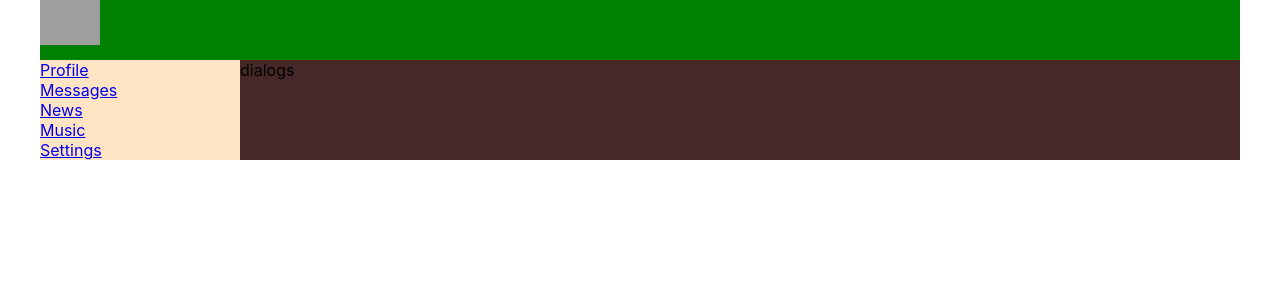
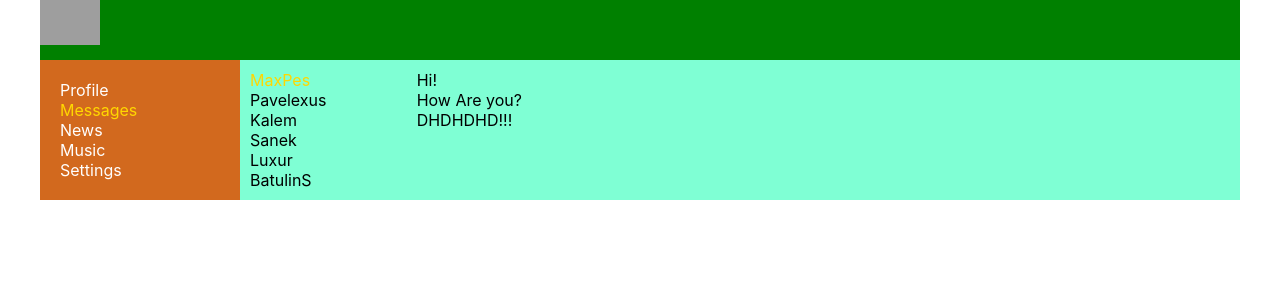
Before and after one commit to Dem0nZ/SocialNetwork, a React (Create React App) app: page /dialogs in a window 1280 px wide. Shown: the top 300 px of the page. Built offline with nearby package versions, Linux system fonts and the light colour scheme; grey boxes are pictures that could not be loaded.

Commit message:
add work with Dialogs

```diff
--- a/src/App.css
+++ b/src/App.css
@@ -10,5 +10,5 @@
 
 .app-wrapper-content {
   grid-area: c;
-  background-color: rgb(71, 40, 40);
+  background-color: aquamarine;
 }
--- a/src/components/Dialogs/Dialogs.jsx
+++ b/src/components/Dialogs/Dialogs.jsx
@@ -2,9 +2,41 @@ import React from 'react';
 import classes from './Dialogs.module.css';
 
 const Dialogs = () => {
-    return <div>
-        dialogs
-    </div>;
+    return (
+        <div className={classes.dialogs}>
+            <div className={classes.dialogsItems}>
+                <div className={classes.dialog + ' ' + classes.active}>
+                    MaxPes
+                </div>
+                <div className={classes.dialog}>
+                    Pavelexus
+                </div>
+                <div className={classes.dialog}>
+                    Kalem
+                </div>
+                <div className={classes.dialog}>
+                    Sanek
+                </div>
+                <div className={classes.dialog}>
+                    Luxur
+                </div>
+                <div className={classes.dialog}>
+                    BatulinS
+                </div>
+            </div>
+            <div className={classes.messages}>
+                <div className={classes.message}>
+                    Hi!
+                </div>
+                <div className={classes.message}>
+                    How Are you?
+                </div>
+                <div className={classes.message}>
+                    DHDHDHD!!!
+                </div>
+            </div>
+        </div>
+    )
 }
 
 export default Dialogs;
--- a/src/components/Dialogs/Dialogs.module.css
+++ b/src/components/Dialogs/Dialogs.module.css
@@ -0,0 +1,24 @@
+.dialogs {
+    display: grid;
+    grid-template-columns: 2fr 10fr;
+}
+
+.dialogsItems {
+    padding: 10px;
+}
+
+.dialogsItems .active {
+    color: gold;
+}
+
+.dialog {
+
+}
+
+.messages {
+    padding: 10px;
+}
+
+.message {
+
+}
--- a/src/components/Navbar/Navbar.jsx
+++ b/src/components/Navbar/Navbar.jsx
@@ -1,22 +1,23 @@
 import React from 'react';
 import classes from './Navbar.module.css';
+import {NavLink} from "react-router-dom";
 
 const Navbar = () => {
     return <nav className={classes.nav}>
         <div className={classes.item}>
-            <a href='/profile'>Profile</a>
+            <NavLink to='/profile' activeClassName={classes.active}>Profile</NavLink>
         </div>
         <div className={classes.item}>
-            <a href='/dialogs'>Messages</a>
+            <NavLink to='/dialogs' activeClassName={classes.active}>Messages</NavLink>
         </div>
         <div className={classes.item}>
-            <a href='/news'>News</a>
+            <NavLink to='/news' activeClassName={classes.active}>News</NavLink>
         </div>
         <div className={classes.item}>
-            <a href='/music'>Music</a>
+            <NavLink to='/music' activeClassName={classes.active}>Music</NavLink>
         </div>
         <div className={classes.item}>
-            <a href='/settings'>Settings</a>
+            <NavLink to='/settings' activeClassName={classes.active}>Settings</NavLink>
         </div>
     </nav>;
 }
--- a/src/components/Navbar/Navbar.module.css
+++ b/src/components/Navbar/Navbar.module.css
@@ -1,8 +1,14 @@
 .nav {
   grid-area: n;
-  background-color: bisque;
+  background-color: chocolate;
+  padding: 20px;
 }
 
-.item {
+.item a {
   color: white;
+  text-decoration: none;
 }
+
+.item a.active {
+  color: gold;
+}
```
